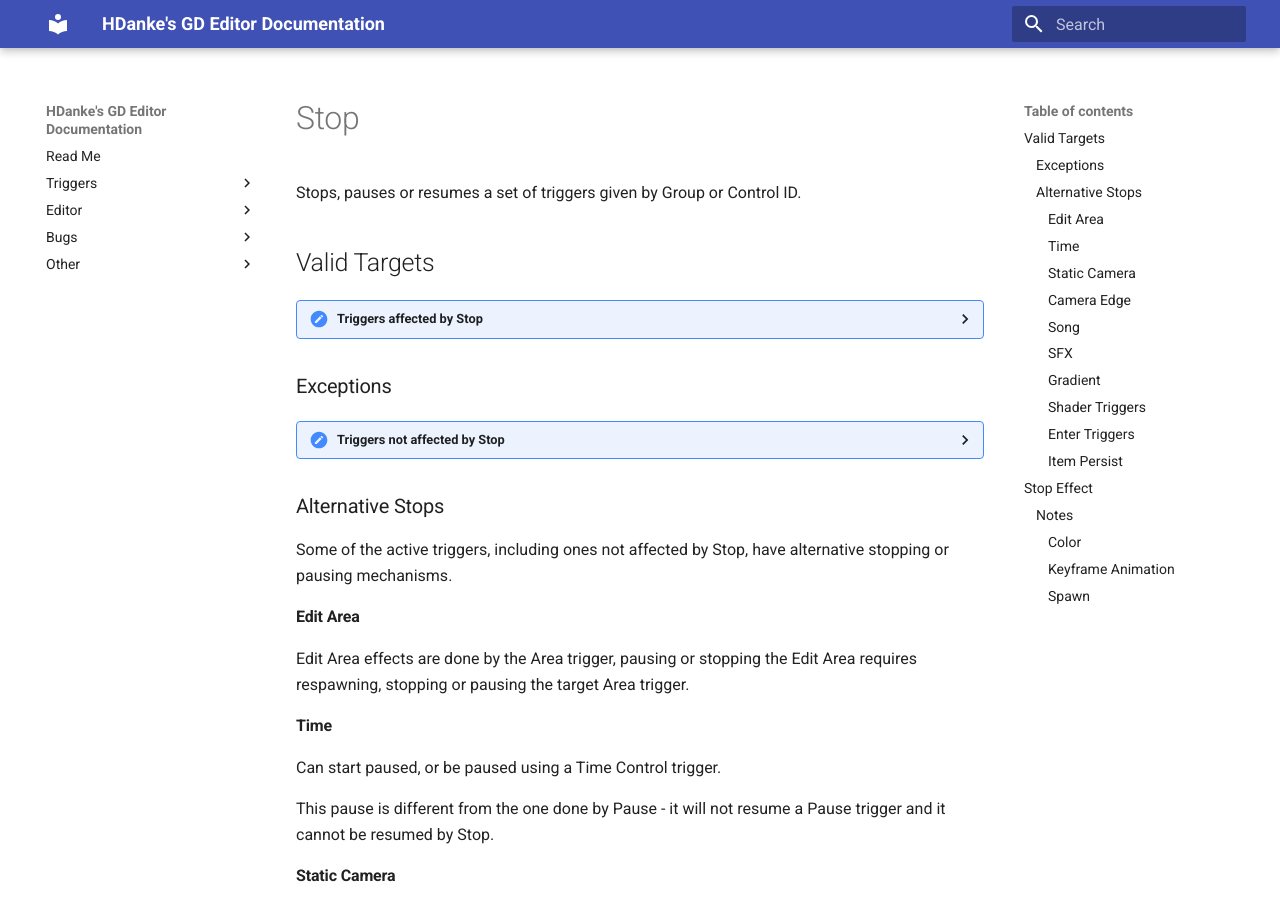
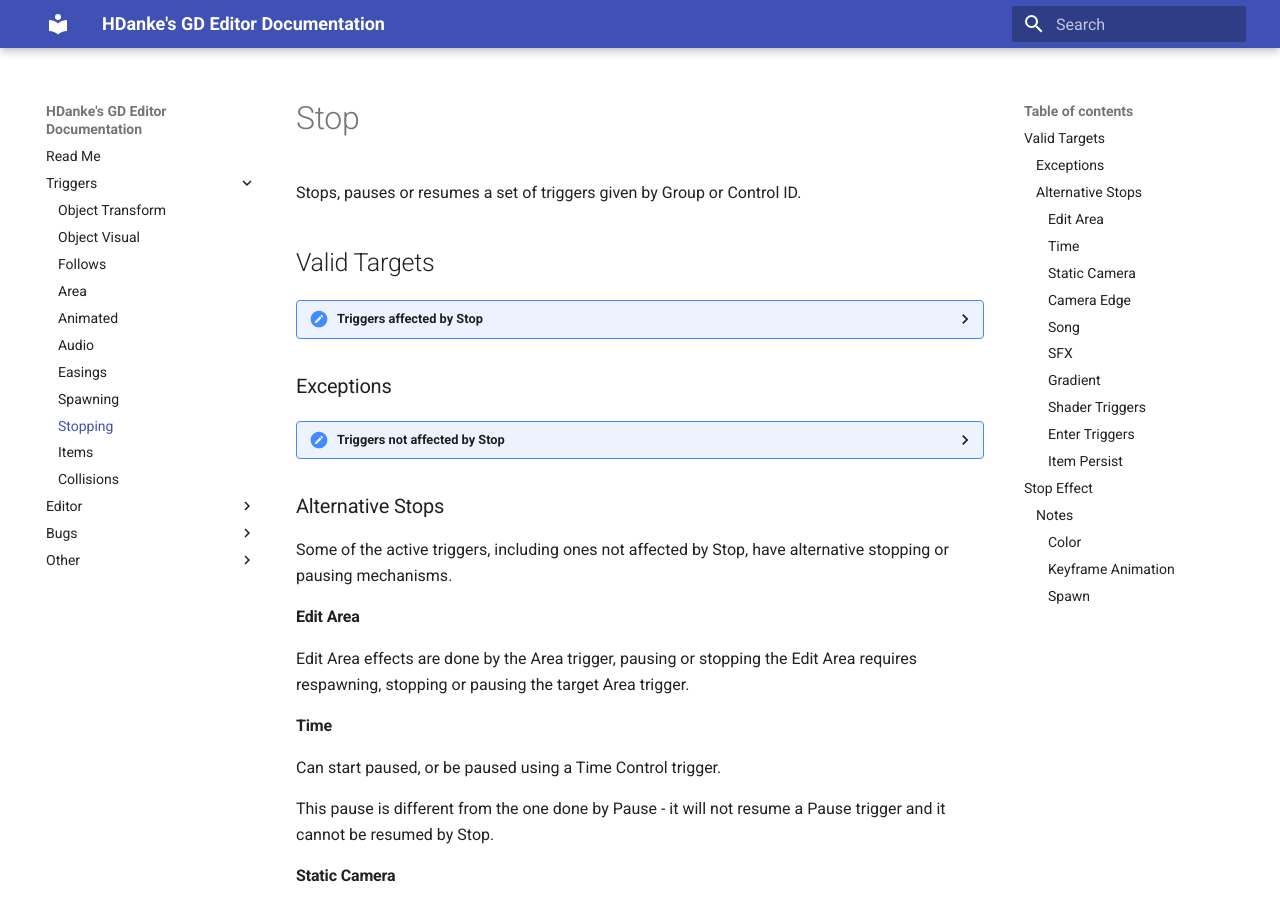
Before and after one commit to UHDanke/gd_docs, an MkDocs documentation site: the page built from docs/triggers/stop.md, in a window 1280 px wide and 900 px high. Built offline with MkDocs 1.6.1 and Material for MkDocs 9.7.7, drawn with Linux system fonts in a browser that asks for light colours; some of the changed lines change nothing that is shown.

Commit message:
Update mkdocs.yml

```diff
--- a/mkdocs.yml
+++ b/mkdocs.yml
@@ -15,10 +15,10 @@ nav:
       - Animated: triggers/animate.md
       - Audio: triggers/audio.md
       - Easings: triggers/easings.md
-      - Spawning: spawn.md
-      - Stopping: stop.md
+      - Spawning: triggers/spawn.md
+      - Stopping: triggers/stop.md
       - Items: triggers/items.md
-      - Collisions: collisions.md
+      - Collisions: triggers/collisions.md
   - Editor:
       - Colors & Layers: editor/colors_layers.md
       - Autobuild: editor/autobuild.md
```
